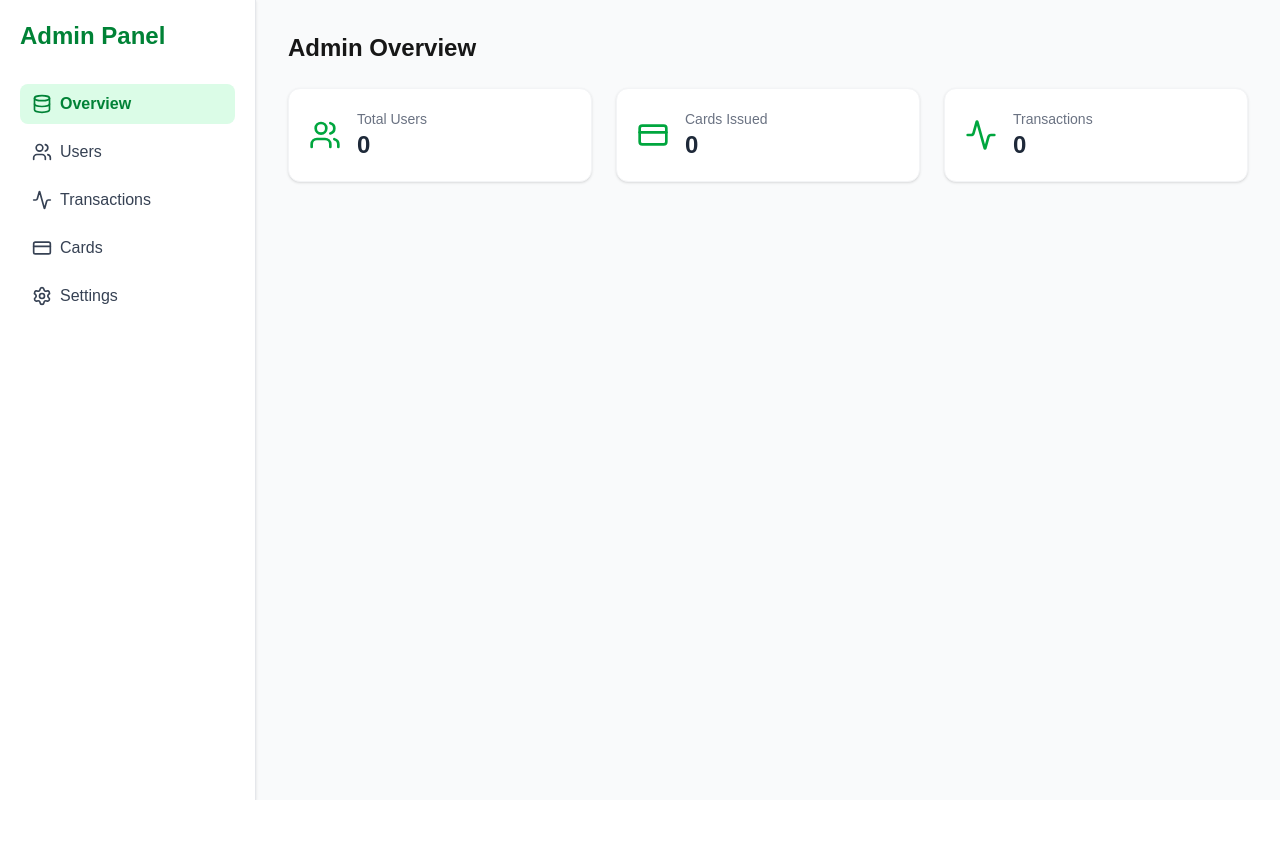
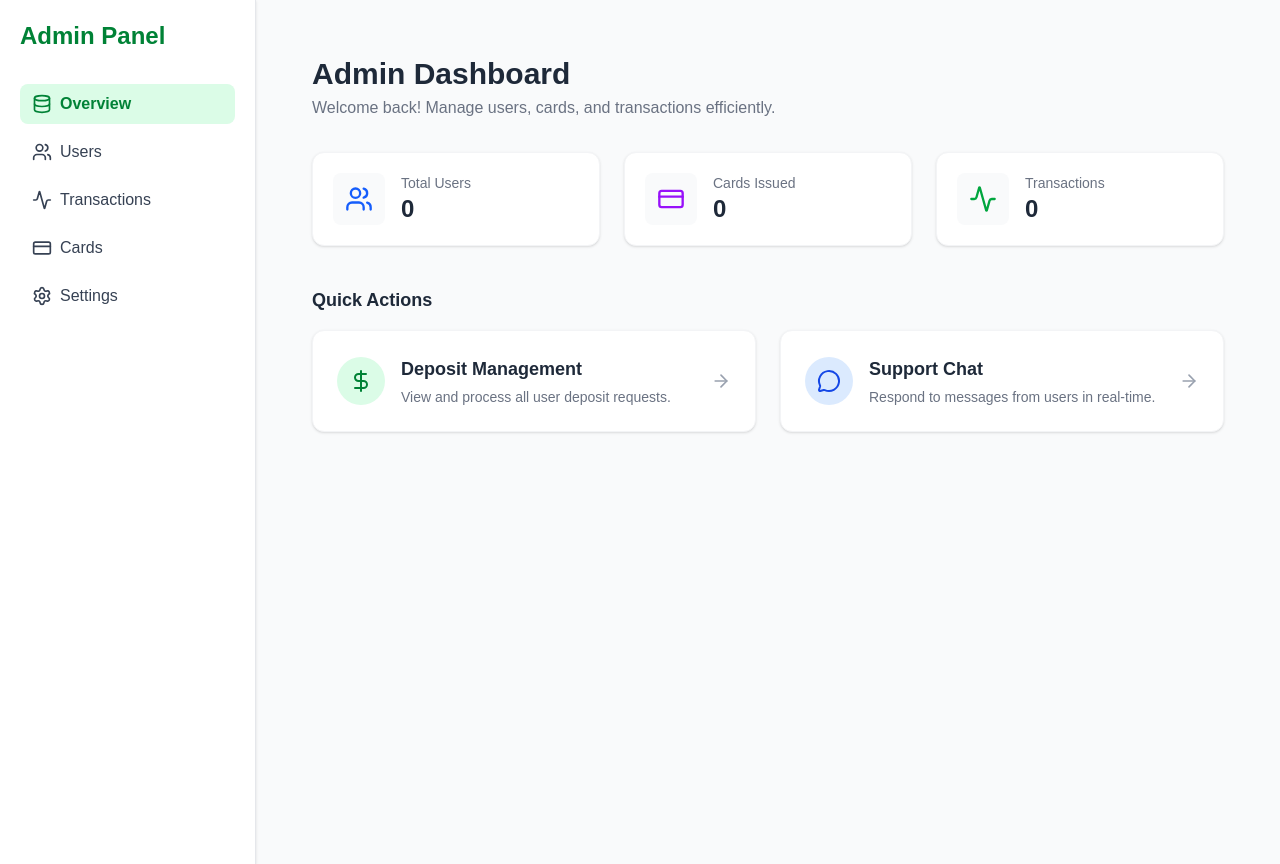
Before and after one commit to onyenagubo9/honstinger, a Next.js app: page /admin in a window 1280 px wide. Before the commit the page ends 800 px from the top, so only its background shows below. Built offline with nearby package versions, Linux system fonts and the light colour scheme; no server answers; the database is empty.

Commit message:
Update message

```diff
--- a/app/admin/page.js
+++ b/app/admin/page.js
@@ -3,13 +3,24 @@
 import { useState, useEffect } from "react";
 import { db } from "@/lib/firebaseClient";
 import { collection, getDocs } from "firebase/firestore";
-import { Users, CreditCard, Wallet, Activity } from "lucide-react";
+import Link from "next/link";
+import { motion } from "framer-motion";
+import {
+  Users,
+  CreditCard,
+  Activity,
+  DollarSign,
+  MessageCircle,
+  ArrowRight,
+} from "lucide-react";
 
 export default function AdminDashboard() {
   const [stats, setStats] = useState({ users: 0, cards: 0, tx: 0 });
+  const [loading, setLoading] = useState(true);
 
   useEffect(() => {
     const loadStats = async () => {
+      try {
         const usersSnap = await getDocs(collection(db, "users"));
         const cardsSnap = await getDocs(collection(db, "cards"));
         const txSnap = await getDocs(collection(db, "transactions"));
@@ -19,34 +30,109 @@ export default function AdminDashboard() {
           cards: cardsSnap.size,
           tx: txSnap.size,
         });
+      } catch (error) {
+        console.error("Error loading admin stats:", error);
+      } finally {
+        setLoading(false);
+      }
     };
     loadStats();
   }, []);
 
   const items = [
-    { label: "Total Users", value: stats.users, icon: Users },
-    { label: "Cards Issued", value: stats.cards, icon: CreditCard },
-    { label: "Transactions", value: stats.tx, icon: Activity },
+    { label: "Total Users", value: stats.users, icon: Users, color: "text-blue-600" },
+    { label: "Cards Issued", value: stats.cards, icon: CreditCard, color: "text-purple-600" },
+    { label: "Transactions", value: stats.tx, icon: Activity, color: "text-green-600" },
+  ];
+
+  const quickLinks = [
+    {
+      title: "Deposit Management",
+      desc: "View and process all user deposit requests.",
+      icon: DollarSign,
+      href: "/admin/deposit",
+      color: "bg-green-100 text-green-700",
+      hover: "hover:bg-green-200",
+    },
+    {
+      title: "Support Chat",
+      desc: "Respond to messages from users in real-time.",
+      icon: MessageCircle,
+      href: "/admin/support",
+      color: "bg-blue-100 text-blue-700",
+      hover: "hover:bg-blue-200",
+    },
   ];
 
   return (
-    <main>
-      <h1 className="text-2xl font-bold mb-6">Admin Overview</h1>
+    <main className="min-h-screen bg-gray-50 p-6">
+      <motion.div
+        initial={{ opacity: 0, y: 15 }}
+        animate={{ opacity: 1, y: 0 }}
+        transition={{ duration: 0.3 }}
+        className="max-w-7xl mx-auto"
+      >
+        {/* Header */}
+        <div className="mb-8">
+          <h1 className="text-3xl font-bold text-gray-800 mb-1">Admin Dashboard</h1>
+          <p className="text-gray-500">Welcome back! Manage users, cards, and transactions efficiently.</p>
+        </div>
 
-      <div className="grid grid-cols-1 md:grid-cols-3 gap-6">
-        {items.map((item) => (
+        {/* Stats Section */}
+        <div className="grid grid-cols-1 sm:grid-cols-2 lg:grid-cols-3 gap-6 mb-10">
+          {items.map((item, index) => (
+            <motion.div
+              key={index}
+              whileHover={{ scale: 1.03 }}
+              className="bg-white border border-gray-100 shadow-sm rounded-xl p-5 flex items-center"
+            >
               <div
-            key={item.label}
-            className="bg-white border border-gray-100 rounded-xl p-5 flex items-center shadow-sm"
+                className={`p-3 rounded-lg bg-gray-50 mr-4 ${item.color}`}
               >
-            <item.icon className="w-8 h-8 text-green-600 mr-4" />
+                <item.icon className="w-7 h-7" />
+              </div>
               <div>
                 <p className="text-sm text-gray-500">{item.label}</p>
-              <h2 className="text-2xl font-bold text-gray-800">{item.value}</h2>
+                <h2 className="text-2xl font-bold text-gray-800">
+                  {loading ? "..." : item.value}
+                </h2>
+              </div>
+            </motion.div>
+          ))}
+        </div>
+
+        {/* Quick Actions Section */}
+        <div>
+          <h2 className="text-lg font-semibold text-gray-800 mb-4">
+            Quick Actions
+          </h2>
+          <div className="grid grid-cols-1 md:grid-cols-2 gap-6">
+            {quickLinks.map((link, index) => (
+              <motion.div
+                key={index}
+                whileHover={{ y: -3 }}
+                whileTap={{ scale: 0.98 }}
+                className={`p-6 rounded-xl border border-gray-100 bg-white shadow-sm transition ${link.hover}`}
+              >
+                <Link href={link.href} className="flex items-center justify-between">
+                  <div className="flex items-center">
+                    <div
+                      className={`p-3 rounded-full mr-4 ${link.color}`}
+                    >
+                      <link.icon className="w-6 h-6" />
+                    </div>
+                    <div>
+                      <h3 className="text-lg font-semibold text-gray-800">{link.title}</h3>
+                      <p className="text-sm text-gray-500 mt-1">{link.desc}</p>
                     </div>
                   </div>
+                  <ArrowRight className="w-5 h-5 text-gray-400" />
+                </Link>
+              </motion.div>
             ))}
           </div>
+        </div>
+      </motion.div>
     </main>
   );
 }
```
Lines whose indentation alone changed are shown as unchanged.
